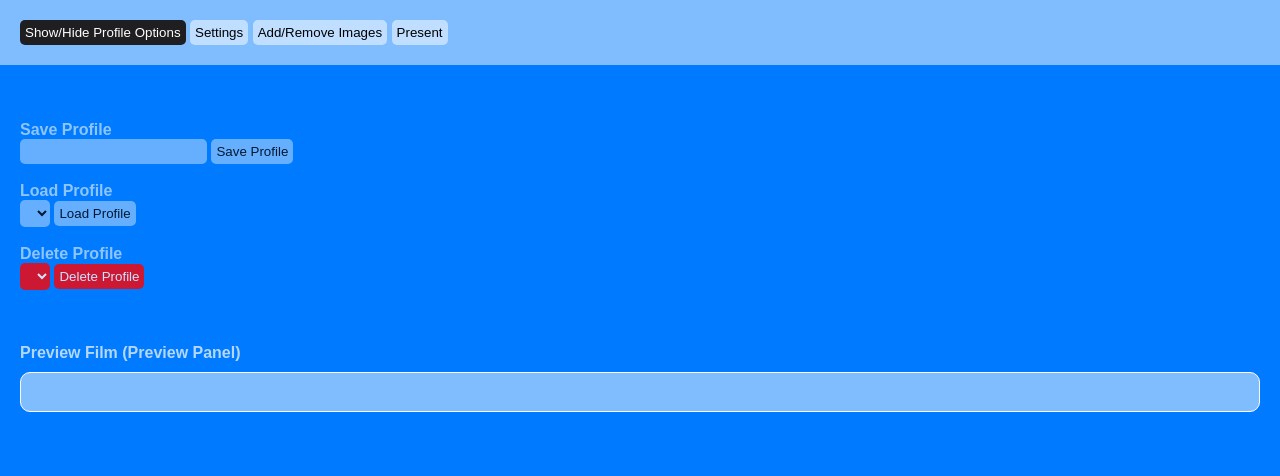
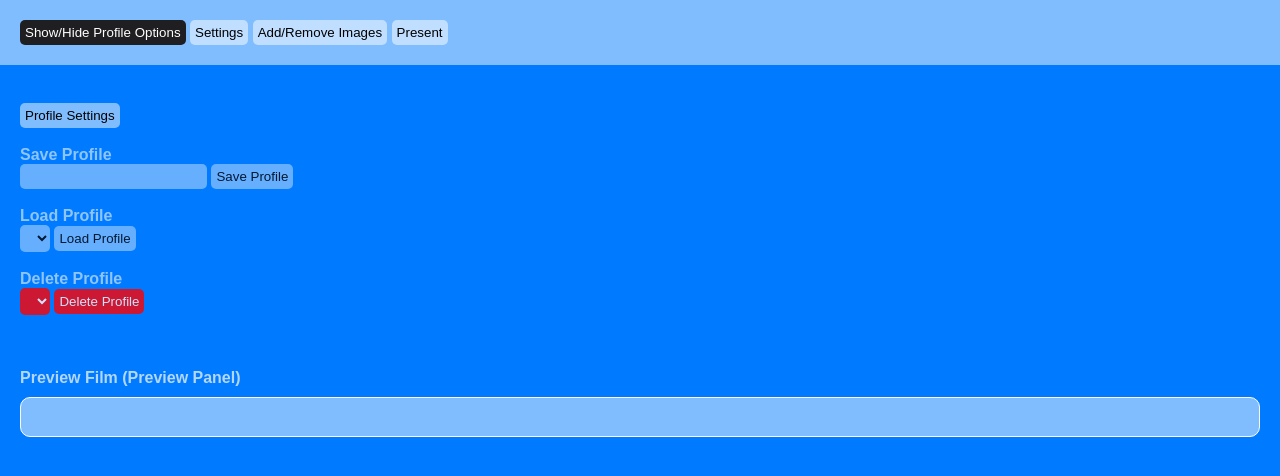
Before and after one commit to ProgrammerKid/SuperFly, a plain HTML site: page app/index.html in a window 1280 px wide. Both pictures are taken after a click on the button "Show/Hide Profile Options". Drawn offline with Linux system fonts and the light colour scheme; a web font is replaced by a local one.

Commit message:
Moved profile settings under theprofileoptions tab

```diff
--- a/app/index.html
+++ b/app/index.html
@@ -20,8 +20,12 @@
             <button onClick="view()">Present</button>
         </div>
 		<div class="editor" id="editor">
-            <br/><br/>
+            <br/>
 			<div class="profileOptions" id="profileOptions" hidden>
+                <button onClick="openSettings()">Profile Settings</button>
+
+                <br/><br/>
+
 				<span id="save-profile">
 					<b>Save Profile</b>
 					<br/>
```
